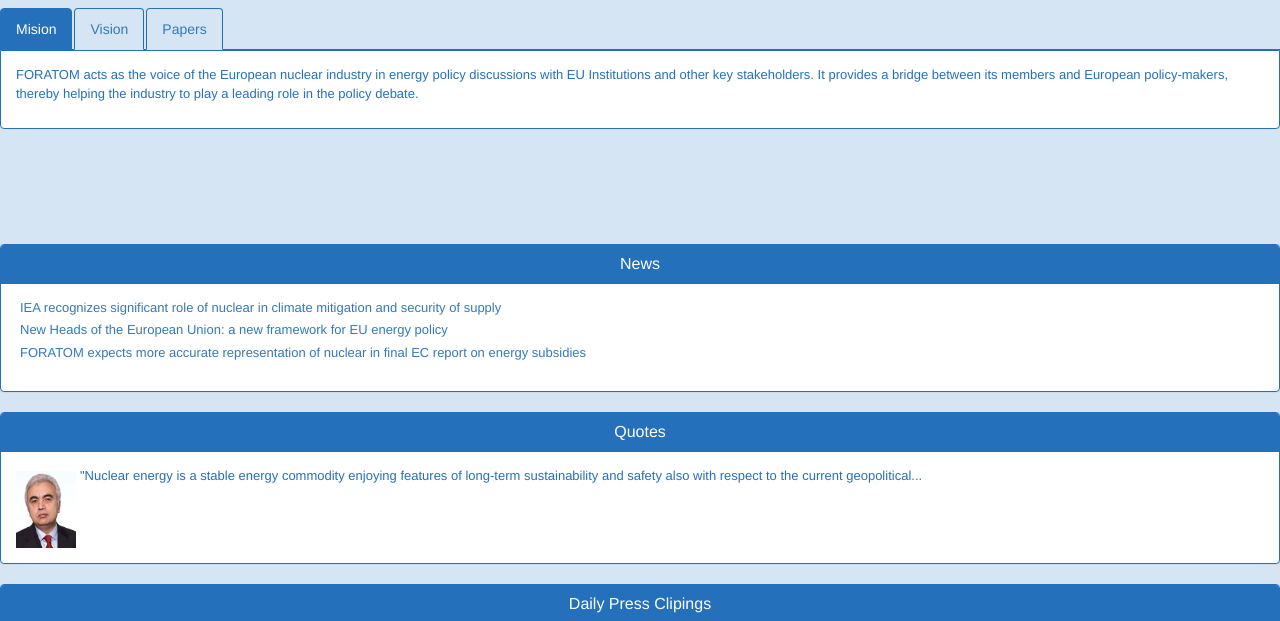
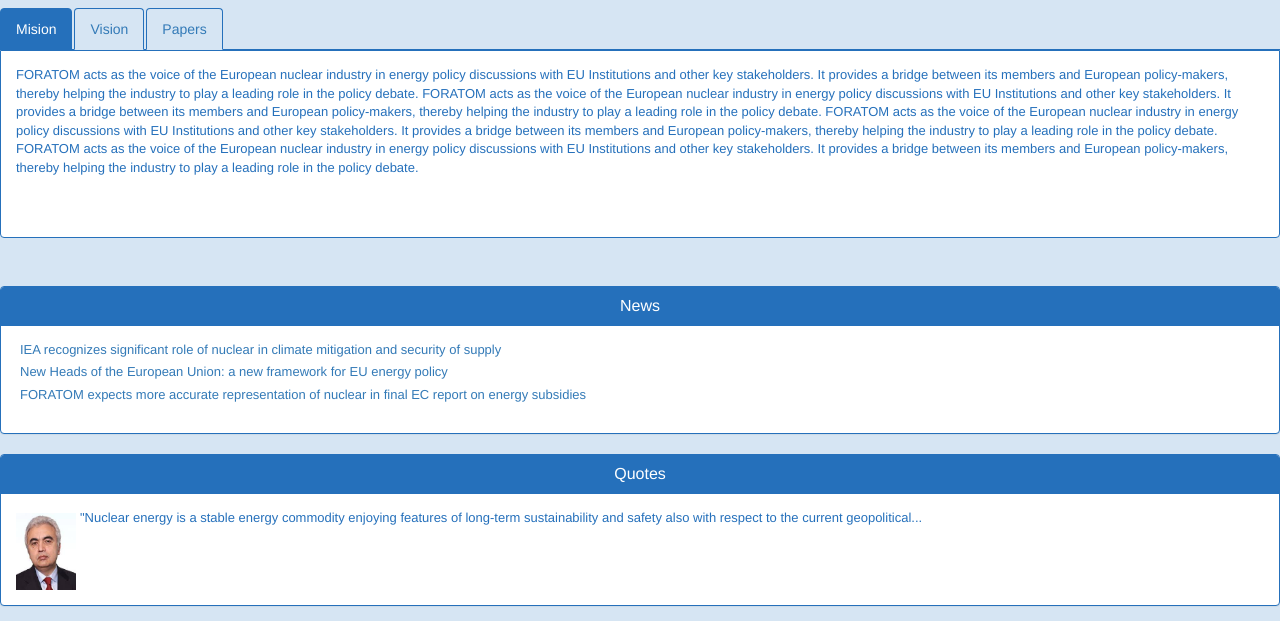
Before and after one commit to jaav/mobilesites, a plain HTML site: page foratom/frame/index.html in a window 1280 px wide. Shown: the part 152-773 px from the top of the page. Drawn offline with nearby package versions, Linux system fonts and the light colour scheme.

```diff
--- a/foratom/frame/assets/custom.css
+++ b/foratom/frame/assets/custom.css
@@ -16,7 +16,6 @@
       padding-bottom: 4px;
     }
     #myTabs{
-      height: 188px;
       margin-bottom: 48px;
     }
     #myTabs #myTab li{
@@ -43,6 +42,8 @@
       background-color: #FFF;
       padding: 15px;
       font-size: 13px;
+      height: 188px;
+      overflow: hidden;
     }
     #myTabContent li{
       list-style-type: lower-roman;
--- a/foratom/frame/index.html
+++ b/foratom/frame/index.html
@@ -99,7 +99,7 @@
 </ul>
 <div id="myTabContent" class="tab-content">
    <div class="tab-pane fade in active" id="mission">
-      <p>FORATOM acts as the voice of the European nuclear industry in energy policy discussions with EU Institutions and other key stakeholders. It provides a bridge between its members and European policy-makers, thereby helping the industry to play a leading role in the policy debate.</p>
+      <p>FORATOM acts as the voice of the European nuclear industry in energy policy discussions with EU Institutions and other key stakeholders. It provides a bridge between its members and European policy-makers, thereby helping the industry to play a leading role in the policy debate. FORATOM acts as the voice of the European nuclear industry in energy policy discussions with EU Institutions and other key stakeholders. It provides a bridge between its members and European policy-makers, thereby helping the industry to play a leading role in the policy debate. FORATOM acts as the voice of the European nuclear industry in energy policy discussions with EU Institutions and other key stakeholders. It provides a bridge between its members and European policy-makers, thereby helping the industry to play a leading role in the policy debate. FORATOM acts as the voice of the European nuclear industry in energy policy discussions with EU Institutions and other key stakeholders. It provides a bridge between its members and European policy-makers, thereby helping the industry to play a leading role in the policy debate.</p>
    </div>
    <div class="tab-pane fade" id="vision">
       <p>FORATOM to be recognised as the respected and credible voice of the European nuclear industry; an industry that is a driving force behind Europe's efforts to achieve a sustainable and competitive low-carbon energy mix.</p>
```
